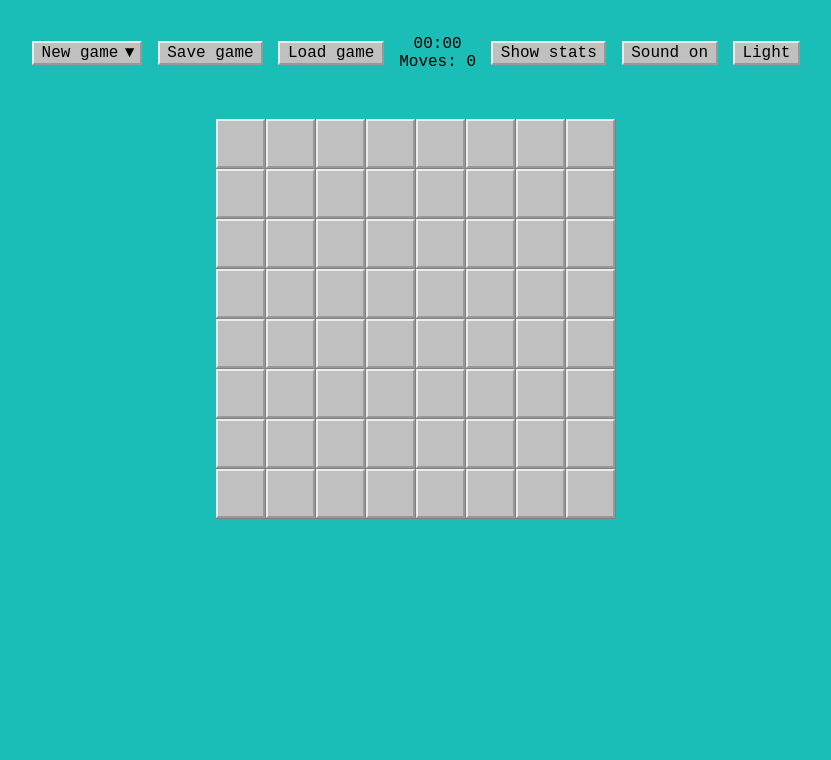
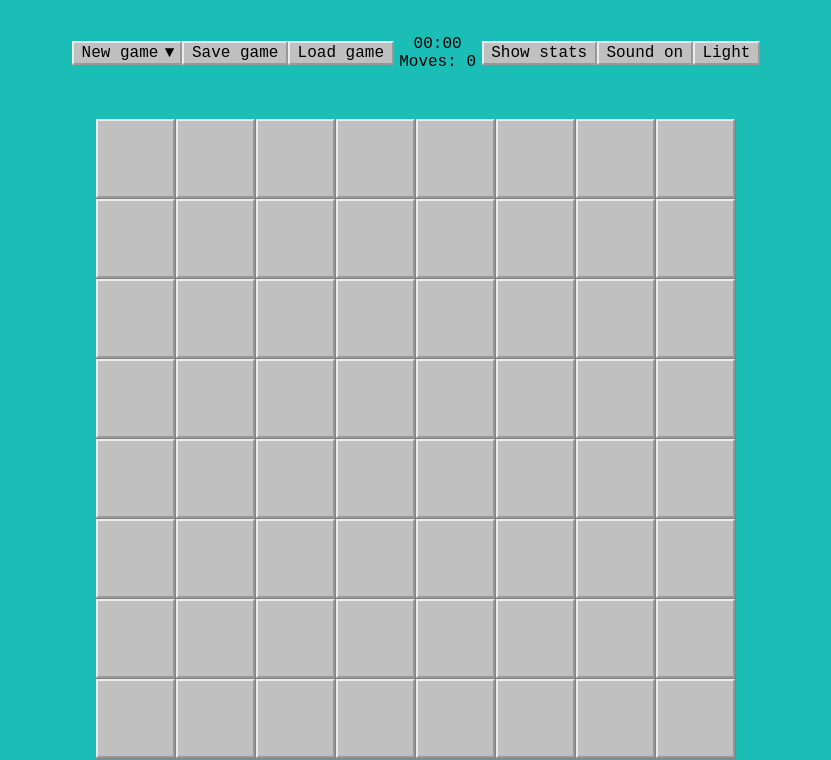
Before and after one commit to lobovskiy/minesweeper, a website built with webpack: page minesweeper/src/index.html in a window 1280 px wide. Shown: the part 61-821 px from the top of the page, without its empty margins (224-1055 px from the left). Built offline with nearby package versions, Linux system fonts and the light colour scheme.

Commit message:
feat: add responsibility to cells

```diff
--- a/minesweeper/src/view/minefiled/cell/cell.js
+++ b/minesweeper/src/view/minefiled/cell/cell.js
@@ -3,8 +3,12 @@ import imgMine from '../../../assets/images/mine.png';
 import imgFlag from '../../../assets/images/flag.png';
 import './style.scss';
 
-function renderCell(cell, id, callbackOpenCell, callbackToggleFlag) {
+function renderCell(cell, id, callbackOpenCell, callbackToggleFlag, className) {
   const cellElement = document.createElement('div');
+
+  if (className) {
+    cellElement.classList.add(className);
+  }
   cellElement.classList.add('minesweeper-cell');
 
   if (cell.isOpen) {
--- a/minesweeper/src/view/minefiled/cell/style.scss
+++ b/minesweeper/src/view/minefiled/cell/style.scss
@@ -3,8 +3,6 @@
   display: flex;
   justify-content: center;
   align-items: center;
-  width: 50px;
-  height: 50px;
   padding: 15%;
   background: #c0c0c0;
   box-sizing: border-box;
--- a/minesweeper/src/view/minefiled/minefiled.js
+++ b/minesweeper/src/view/minefiled/minefiled.js
@@ -22,7 +22,13 @@ function refreshMinefieldCells(callbacks = {}) {
   minefield.innerHTML = '';
 
   cells.forEach((cell, index) => {
-    const cellElement = renderCell(cell, index, openCell, toggleFlag);
+    const cellElement = renderCell(
+      cell,
+      index,
+      openCell,
+      toggleFlag,
+      'minefield__cell',
+    );
 
     minefield.append(cellElement);
   });
--- a/minesweeper/src/view/minefiled/style.scss
+++ b/minesweeper/src/view/minefiled/style.scss
@@ -1,7 +1,50 @@
 .minefield {
+  $cell: null;
+
   display: grid;
   width: fit-content;
   margin-inline: auto;
   font-size: 2rem;
   font-weight: bold;
+
+  &__cell {
+    $cell: &;
+
+    width: 80px;
+    height: 80px;
+
+    @media (max-width: 46em) {
+      width: 50px;
+      height: 50px;
+    }
+  }
+
+  &[data-difficulty='intermediate'] {
+    #{$cell} {
+      width: 42px;
+      height: 42px;
+
+      @media (max-width: 46em) {
+        width: 27px;
+        height: 27px;
+      }
+    }
+  }
+
+  &[data-difficulty='expert'] {
+    #{$cell} {
+      width: 40px;
+      height: 40px;
+
+      @media (max-width: 80em) {
+        width: 24px;
+        height: 24px;
+      }
+
+      @media (max-width: 46em) {
+        width: 15px;
+        height: 15px;
+      }
+    }
+  }
 }
--- a/minesweeper/src/view/style.scss
+++ b/minesweeper/src/view/style.scss
@@ -1,9 +1,13 @@
 .minesweeper {
-  width: 50em;
   margin-inline: auto;
 
   &__title {
     text-align: center;
+  }
+
+  &__toolbar {
+    max-width: 45em;
+    margin-inline: auto;
   }
 
   &__notification {
--- a/minesweeper/src/view/toolbar/style.scss
+++ b/minesweeper/src/view/toolbar/style.scss
@@ -1,11 +1,22 @@
 .toolbar {
-  position: relative;
   display: flex;
   justify-content: space-between;
   align-items: center;
   padding: 1rem;
 
+  @media (max-width: 46em) {
+    flex-direction: column;
+  }
+
+  &__block {
+    display: flex;
+  }
+
   &__display {
     text-align: center;
+
+    @media (max-width: 46em) {
+      margin-block: 1em;
+    }
   }
 }
--- a/minesweeper/src/view/toolbar/toolbar.js
+++ b/minesweeper/src/view/toolbar/toolbar.js
@@ -52,15 +52,21 @@ function renderToolbarComponents(callbacks = {}) {
   displayContainer.classList.add('toolbar__display');
   displayContainer.append(timerContainer, movesContainer);
 
-  toolbar.append(
-    dropdownNewGame,
-    buttonSaveGame,
-    buttonLoadGame,
-    displayContainer,
+  const toolbarBlock1 = document.createElement('div');
+  toolbarBlock1.classList.add('toolbar__block');
+  toolbarBlock1.append(dropdownNewGame, buttonSaveGame, buttonLoadGame);
+  const toolbarBlock2 = document.createElement('div');
+  toolbarBlock2.classList.add('toolbar__block');
+  toolbarBlock2.append(displayContainer);
+  const toolbarBlock3 = document.createElement('div');
+  toolbarBlock3.classList.add('toolbar__block');
+  toolbarBlock3.append(
     buttonShowStats,
     buttonToggleSound,
     buttonToggleDarkMode,
   );
+
+  toolbar.append(toolbarBlock1, toolbarBlock2, toolbarBlock3);
 }
 
 export { toolbar, renderToolbarComponents };
```
